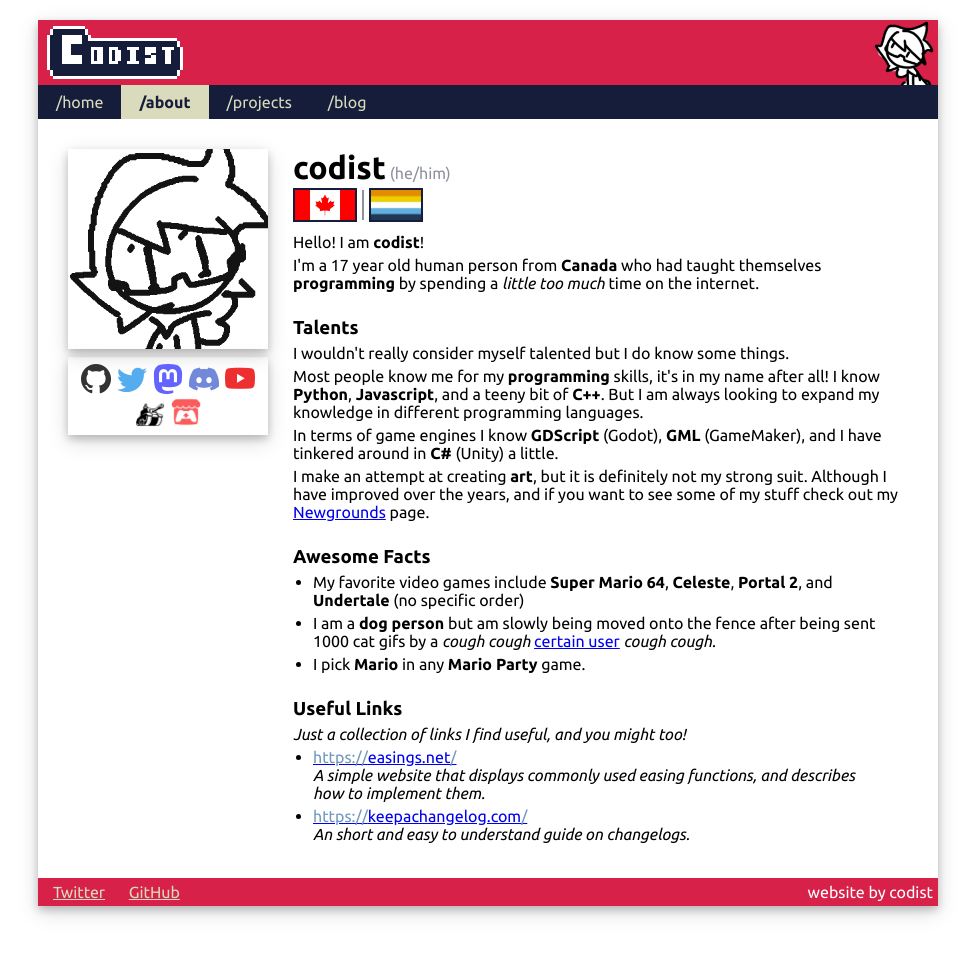
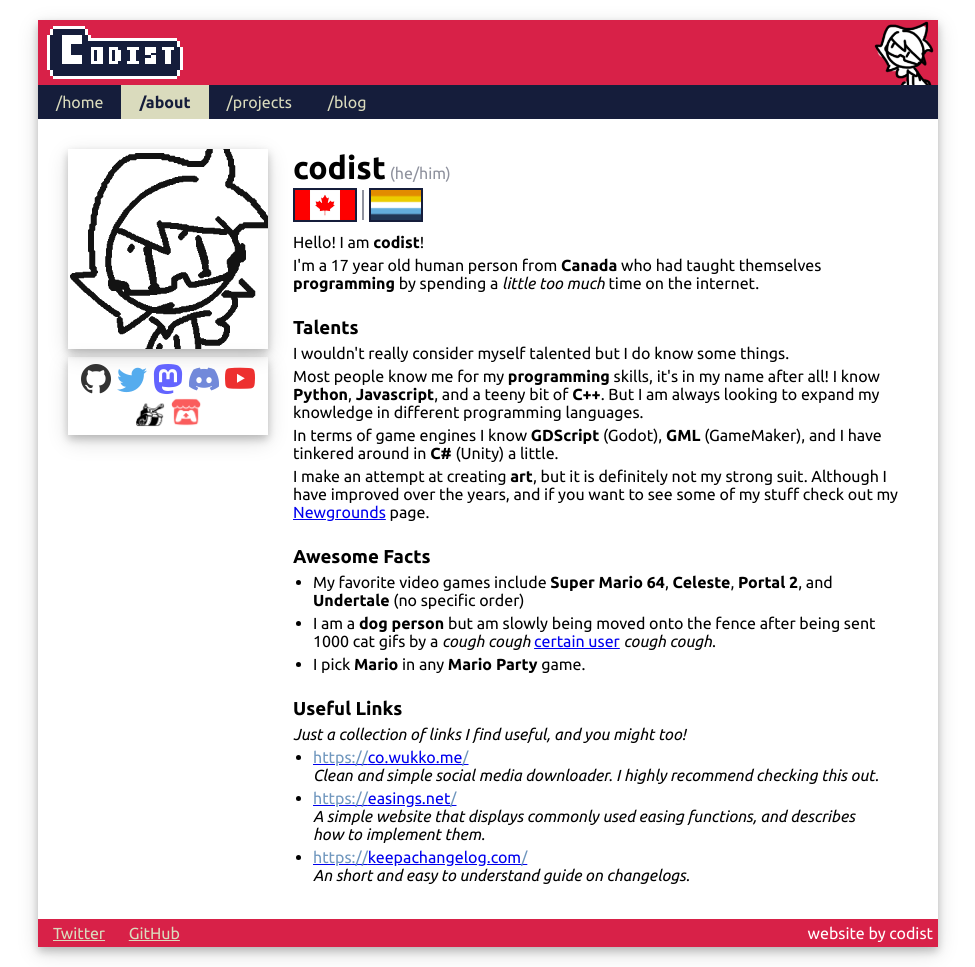
Before and after one commit to ImCodist/site-imcodist-xyz, a Jekyll site: the page built from about.html, in a window 1280 px wide. Shown: the whole page, without its empty margins (152-1127 px from the left). Built offline with Jekyll 4.4.1, drawn with Linux system fonts in a browser that asks for light colours; nearby versions of some CDN libraries; before the commit the page ends 926 px from its top, so only the background shows below that.

Commit message:
FORGOT COBALT I LOVE COBALT

```diff
--- a/_data/links.yml
+++ b/_data/links.yml
@@ -1,3 +1,9 @@
+- url: https://co.wukko.me/
+  name: co.wukko.me
+  prefix: https://
+  suffix: /
+  description: Clean and simple social media downloader. I highly recommend checking this out.
+
 - url: https://easings.net/
   name: easings.net
   prefix: https://
```
